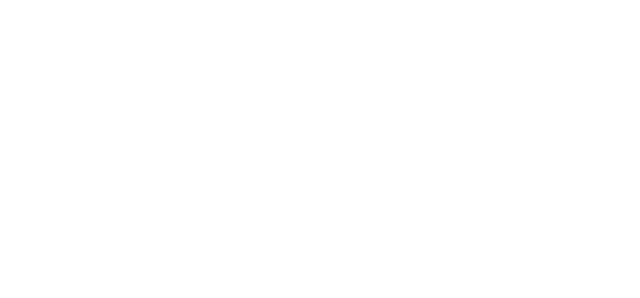
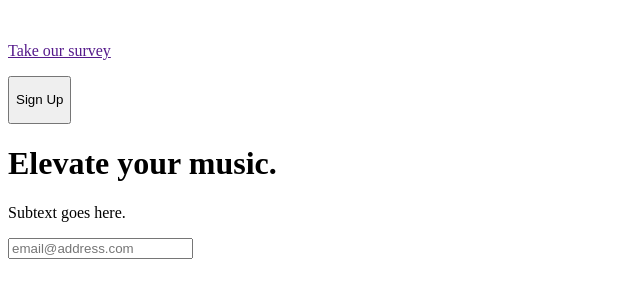
Before and after one commit to andfoster/andfoster.github.com, a plain HTML site: page index.html in a window 1280 px wide. Shown: the whole page, without its empty margins (0-640 px from the left). Drawn offline with Linux system fonts and the light colour scheme.

Commit message:
started outline of HTML

```diff
--- a/index.html
+++ b/index.html
@@ -6,6 +6,26 @@
     <title>Feedback | Landing Page</title>
 </head>
 <body>
-
+    <div id="navParent">
+        <img src="" alt="" class="logo med">
+        <div id="nav-right">
+            <a href="">
+                <p>Take our survey</p>
+            </a>
+            <button>
+                <p>Sign Up</p>
+            </button>
+        </div>
+    </div>
+    <div id="hero-parent-left">
+        <div class="title-text-parent">
+            <h1>Elevate your music.</h1>
+            <p>Subtext goes here.</p>
+        </div>
+        <div class="email-input-parent">
+            <p></p>
+            <input type="text" placeholder="email@address.com"></input>
+        </div>
+    </div>
 </body>
 </html>
```
